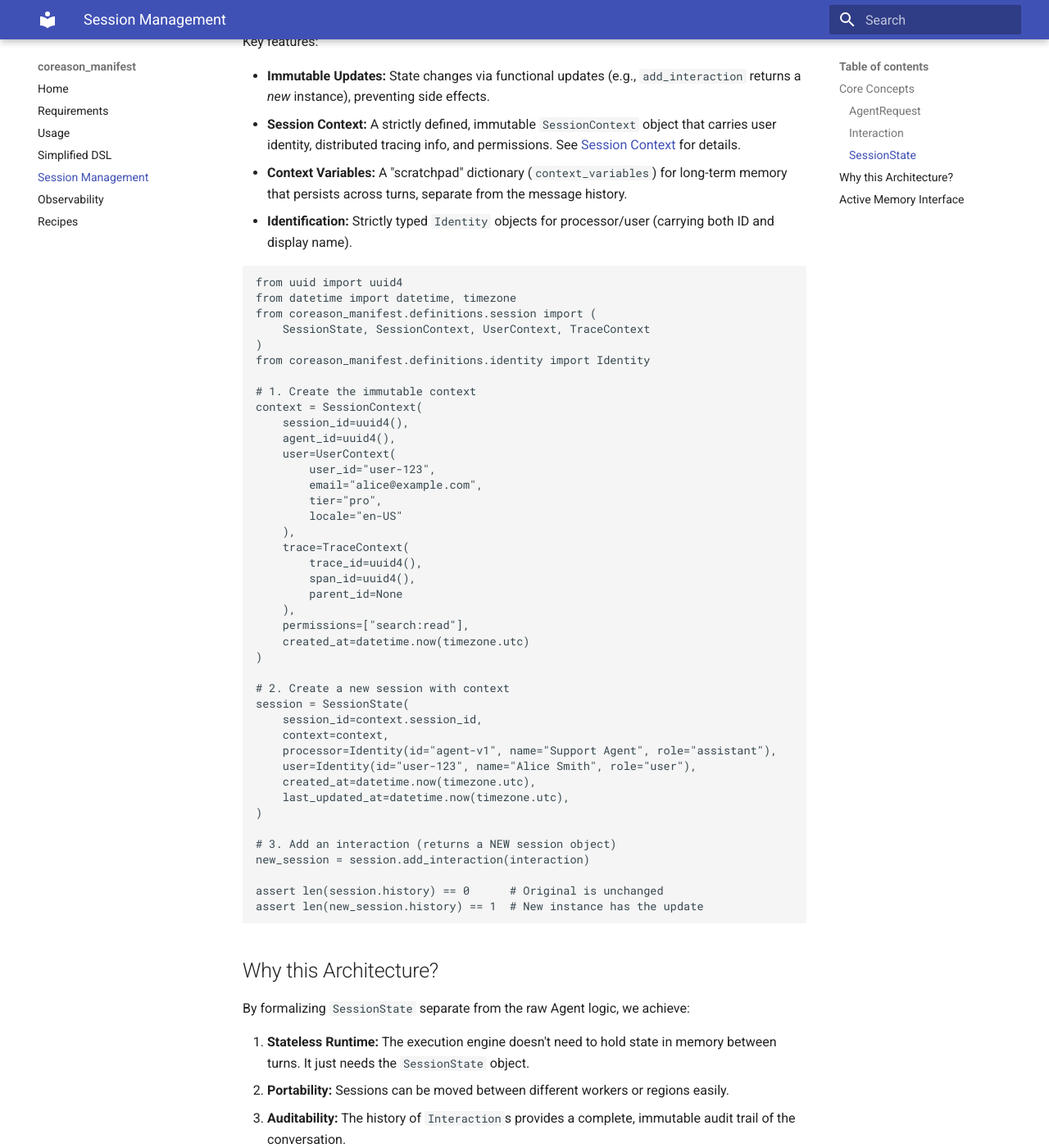
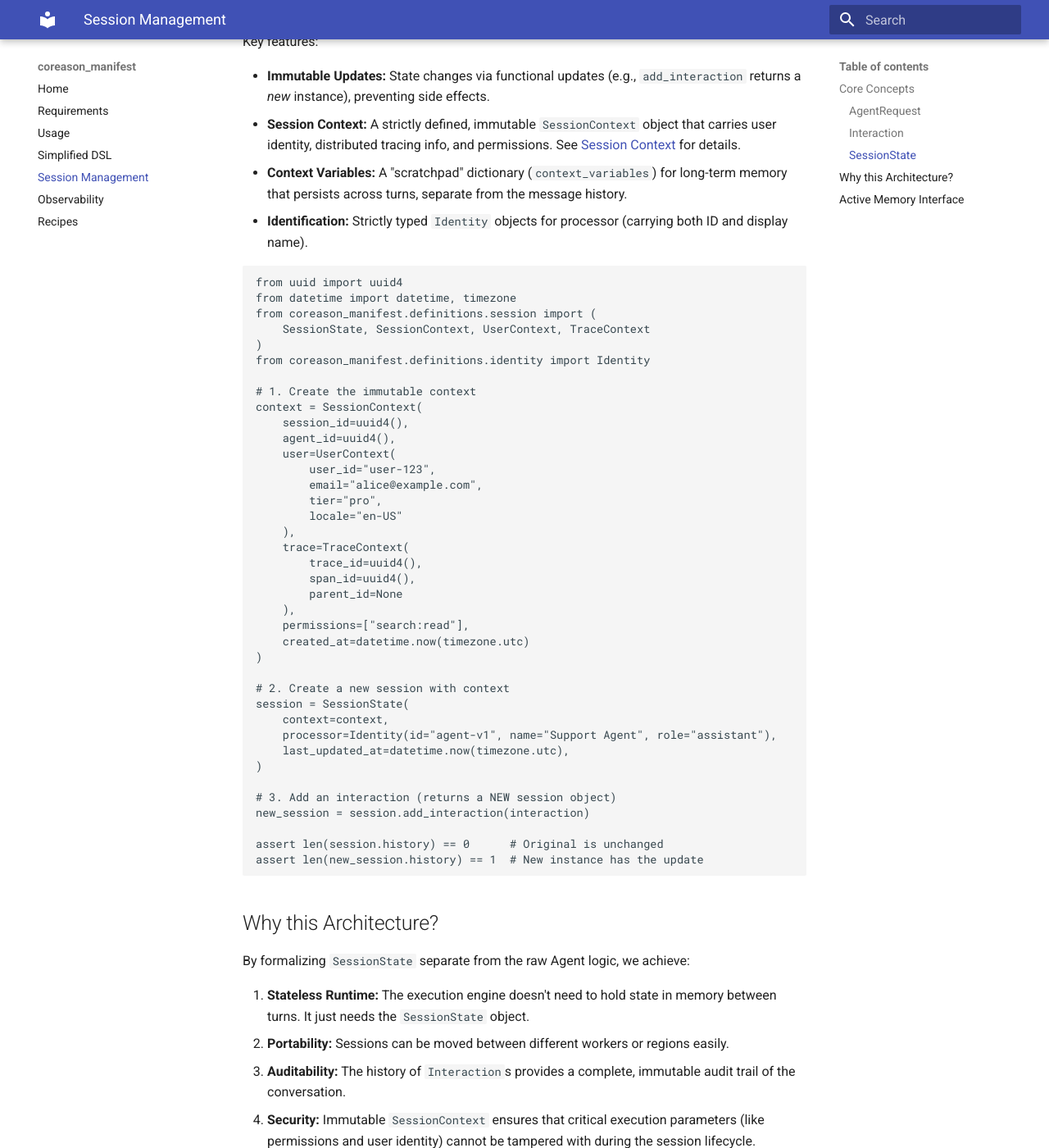
Before and after one commit to CoReason-AI/coreason-manifest, an MkDocs documentation site: the page built from docs/session_management.md, in a window 1280 px wide and 1400 px high, scrolled down 1467 px. Shown: the whole window at 82% size. Built offline with MkDocs 1.6.1 and Material for MkDocs 9.7.7, drawn with Linux system fonts in a browser that asks for light colours.

Commit message:
refactor: remove redundant fields from SessionState in favor of SessionContext
This PR completes the refactoring of `SessionState` by removing fields (`session_id`, `created_at`, `user`) that are now strictly managed within `SessionContext`. This eliminates data duplication and enforces a cleaner separation of concerns between state and context.

**Key Changes:**

* **Core Model:** Removed `session_id`, `created_at`, and `user` fields from `SessionState`. These attributes are now accessed exclusively via `SessionState.context`.
* **Documentation:** Updated `docs/session_management.md` and `docs/identity_model.md` to reflect the new structure.
* **Testing:** Updated `tests/test_session.py` to verify that session properties are correctly accessed through the context object.

````diff
--- a/docs/session_management.md
+++ b/docs/session_management.md
@@ -58,7 +58,7 @@
 *   **Immutable Updates:** State changes via functional updates (e.g., `add_interaction` returns a *new* instance), preventing side effects.
 *   **Session Context:** A strictly defined, immutable `SessionContext` object that carries user identity, distributed tracing info, and permissions. See [Session Context](session_context.md) for details.
 *   **Context Variables:** A "scratchpad" dictionary (`context_variables`) for long-term memory that persists across turns, separate from the message history.
-*   **Identification:** Strictly typed `Identity` objects for processor/user (carrying both ID and display name).
+*   **Identification:** Strictly typed `Identity` objects for processor (carrying both ID and display name).
 
 ```python
 from uuid import uuid4
@@ -89,11 +89,8 @@
 
 # 2. Create a new session with context
 session = SessionState(
-    session_id=context.session_id,
     context=context,
     processor=Identity(id="agent-v1", name="Support Agent", role="assistant"),
-    user=Identity(id="user-123", name="Alice Smith", role="user"),
-    created_at=datetime.now(timezone.utc),
     last_updated_at=datetime.now(timezone.utc),
 )
 
````
Also changed, not shown: docs/identity_model.md (+1 -2 lines), 2 other files.
